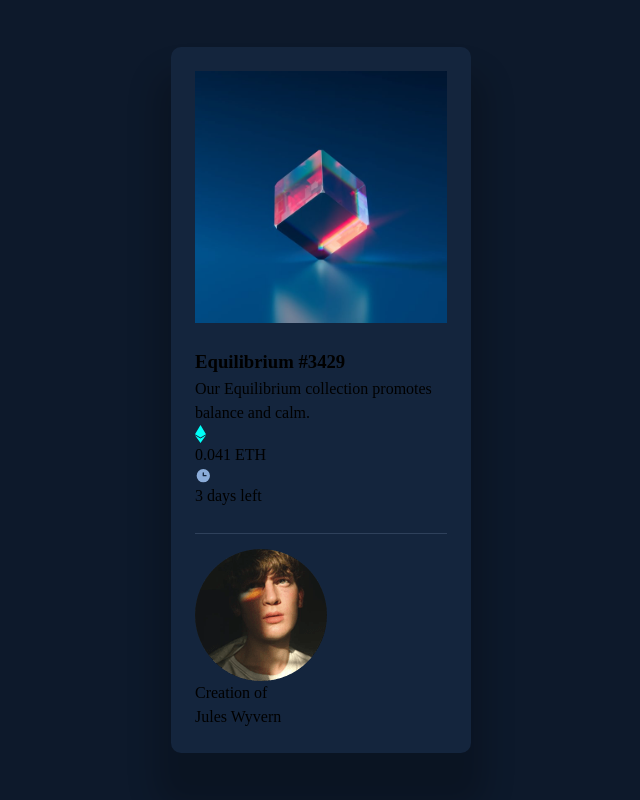
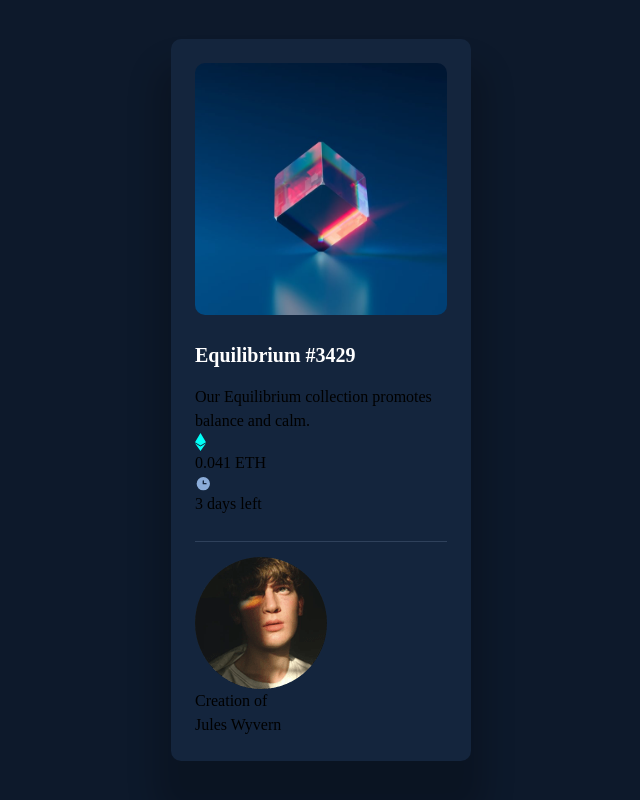
Before and after one commit to qeoptuuqrro/nft-preview-card-component, a plain HTML site: page src/index.html in a window 1280 px wide. Shown: the whole page, without its empty margins (319-959 px from the left). Drawn offline with Linux system fonts and the light colour scheme.

Commit message:
give title some colors and change it's font size and position

```diff
--- a/src/css/main.css
+++ b/src/css/main.css
@@ -19,14 +19,14 @@ body {
   box-shadow: 0px 40px 30px 15px rgba(0, 0, 0, 0.2);
 }
 
-.card_top-img {
+.card_top_img {
   position: relative;
   border-radius: 10px;
   overflow: hidden;
   cursor: pointer;
 }
 
-.card_top-img::after {
+.card_top_img::after {
   content: url(/src/images/icon-view.svg);
   background: hsl(178, 100%, 50%, 0.5);
   position: absolute;
@@ -38,7 +38,7 @@ body {
   transition: all 0.25s ease;
 }
 
-.card_top-img:hover::after {
+.card_top_img:hover::after {
   opacity: 1;
 }
 
@@ -48,6 +48,16 @@ body {
   margin-bottom: 15px;
 }
 
+.title {
+  color: white;
+  font-size: 20px;
+  margin-bottom: 15px;
+}
+
+.title:hover {
+  color: hsl(178, 100%, 50%);
+}
+
 * {
   margin: 0;
   padding: 0;
--- a/src/index.html
+++ b/src/index.html
@@ -18,7 +18,7 @@
       </div>
 
       <div class="card_body">
-        <h3 class="tit">Equilibrium #3429</h3>
+        <h3 class="title">Equilibrium #3429</h3>
         <p class="card_text">
           Our Equilibrium collection promotes balance and calm.
         </p>
```
